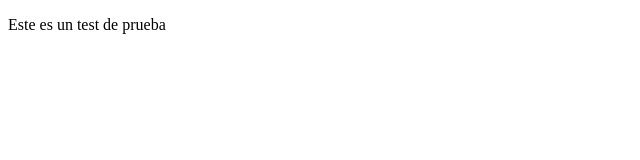
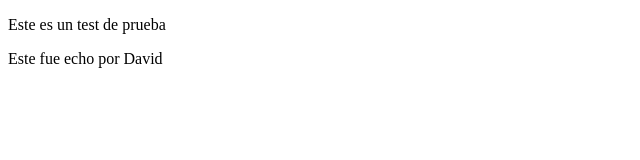
Before and after one commit to Servin1102/test-prueba, a plain HTML site: page index.html in a window 1280 px wide. Shown: the whole page, without its empty margins (0-640 px from the left). Drawn offline with Linux system fonts and the light colour scheme.

Commit message:
cambioDavid

```diff
--- a/index.html
+++ b/index.html
@@ -8,5 +8,6 @@
 </head>
 <body>
     <p>Este es un test de prueba</p>
+    <p>Este fue echo por David</p>
 </body>
 </html>
```
